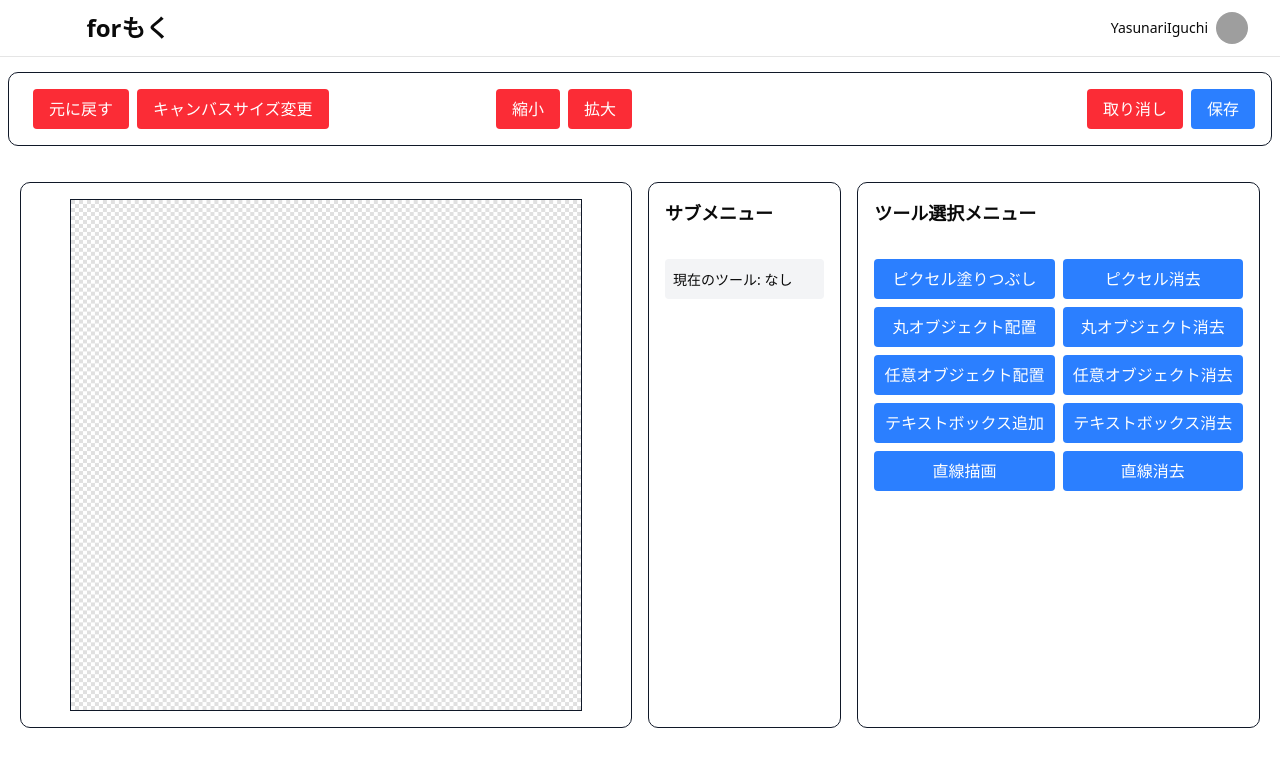
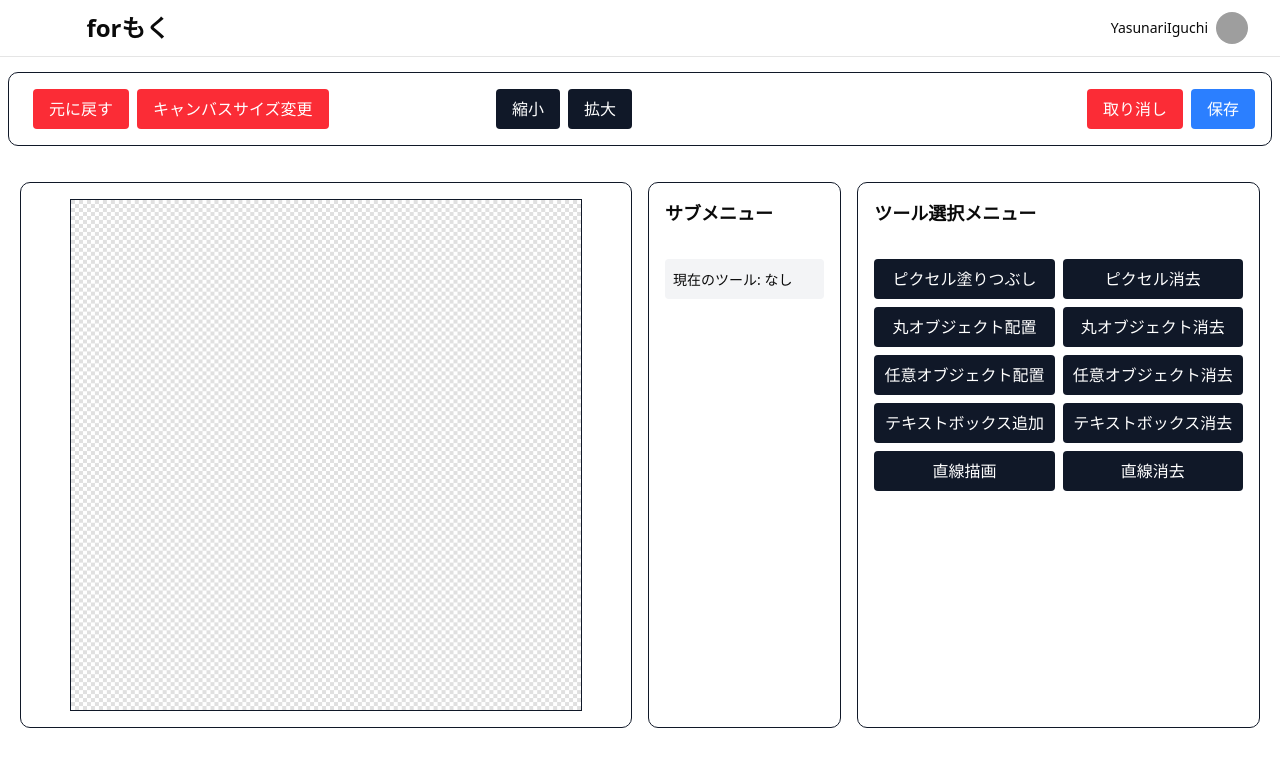
Before and after one commit to study-basic-hackathon/for-moku, a Next.js app in the folder front/: page /event/venueedit/sample in a window 1280 px wide. Shown: the top 766 px of the page. Built offline with nearby package versions, Linux system fonts and the light colour scheme; grey boxes are pictures that could not be loaded.

Commit message:
【イベント】【間取り編集】ツールの仕様決めやサンプル画面の作成などの下準備 #44
ボタンの色がテキトーすぎたので修正

```diff
--- a/front/src/components/templates/event/venueedit/VenueActionHeader.tsx
+++ b/front/src/components/templates/event/venueedit/VenueActionHeader.tsx
@@ -12,10 +12,10 @@ export default function VenueActionHeader() {
             </button>
           </div>
           <div className="flex space-x-2">
-            <button className="px-4 py-2 bg-red-500 text-white rounded hover:bg-red-600">
+            <button className="px-4 py-2 bg-gray-900 text-white rounded hover:bg-gray-600">
               縮小
             </button>
-            <button className="px-4 py-2 bg-red-500 text-white rounded hover:bg-red-600">
+            <button className="px-4 py-2 bg-gray-900 text-white rounded hover:bg-gray-600">
               拡大
             </button>
           </div>
@@ -24,7 +24,7 @@ export default function VenueActionHeader() {
           <button className="px-4 py-2 bg-red-500 text-white rounded hover:bg-red-600">
             取り消し
           </button>
-          <button className="px-4 py-2 bg-blue-500 text-white rounded hover:bg-red-600">
+          <button className="px-4 py-2 bg-blue-500 text-white rounded hover:bg-blue-600">
             保存
           </button>
         </div>
--- a/front/src/components/templates/event/venueedit/VenueToolSelectionMenu.tsx
+++ b/front/src/components/templates/event/venueedit/VenueToolSelectionMenu.tsx
@@ -16,13 +16,13 @@ export default function VenueToolSelectionMenu({ selectedTool, onToolSelect }: V
           <div className="grid grid-cols-6 xl:grid-cols-1 gap-2">
             <div className="col-span-1 grid grid-cols-1 xl:grid-cols-2 grid-rows-2 xl:grid-rows-1 gap-2">
               <button
-                className="w-full p-2 bg-blue-500 text-white rounded hover:bg-blue-600"
+                className="w-full p-2 bg-gray-900 text-white rounded hover:bg-gray-600"
                 onClick={() => onToolSelect('ピクセル塗りつぶし')}
               >
                 ピクセル塗りつぶし
               </button>
               <button
-                className="w-full p-2 bg-blue-500 text-white rounded hover:bg-blue-600"
+                className="w-full p-2 bg-gray-900 text-white rounded hover:bg-gray-600"
                 onClick={() => onToolSelect('ピクセル消去')}
               >
                 ピクセル消去
@@ -31,13 +31,13 @@ export default function VenueToolSelectionMenu({ selectedTool, onToolSelect }: V
 
             <div className="col-span-1 grid grid-cols-1 xl:grid-cols-2 grid-rows-2 xl:grid-rows-1 gap-2">
               <button
-                className="w-full p-2 bg-blue-500 text-white rounded hover:bg-blue-600"
+                className="w-full p-2 bg-gray-900 text-white rounded hover:bg-gray-600"
                 onClick={() => onToolSelect('丸オブジェクト配置')}
               >
                 丸オブジェクト配置
               </button>
               <button
-                className="w-full p-2 bg-blue-500 text-white rounded hover:bg-blue-600"
+                className="w-full p-2 bg-gray-900 text-white rounded hover:bg-gray-600"
                 onClick={() => onToolSelect('丸オブジェクト消去')}
               >
                 丸オブジェクト消去
@@ -46,13 +46,13 @@ export default function VenueToolSelectionMenu({ selectedTool, onToolSelect }: V
 
             <div className="col-span-1 grid grid-cols-1 xl:grid-cols-2 grid-rows-2 xl:grid-rows-1 gap-2">
               <button
-                className="w-full p-2 bg-blue-500 text-white rounded hover:bg-blue-600"
+                className="w-full p-2 bg-gray-900 text-white rounded hover:bg-gray-600"
                 onClick={() => onToolSelect('任意オブジェクト配置')}
               >
                 任意オブジェクト配置
               </button>
               <button
-                className="w-full p-2 bg-blue-500 text-white rounded hover:bg-blue-600"
+                className="w-full p-2 bg-gray-900 text-white rounded hover:bg-gray-600"
                 onClick={() => onToolSelect('任意オブジェクト消去')}
               >
                 任意オブジェクト消去
@@ -61,13 +61,13 @@ export default function VenueToolSelectionMenu({ selectedTool, onToolSelect }: V
 
             <div className="col-span-1 grid grid-cols-1 xl:grid-cols-2 grid-rows-2 xl:grid-rows-1 gap-2">
               <button
-                className="w-full p-2 bg-blue-500 text-white rounded hover:bg-blue-600"
+                className="w-full p-2 bg-gray-900 text-white rounded hover:bg-gray-600"
                 onClick={() => onToolSelect('テキストボックス追加')}
               >
                 テキストボックス追加
               </button>
               <button
-                className="w-full p-2 bg-blue-500 text-white rounded hover:bg-blue-600"
+                className="w-full p-2 bg-gray-900 text-white rounded hover:bg-gray-600"
                 onClick={() => onToolSelect('テキストボックス消去')}
               >
                 テキストボックス消去
@@ -76,13 +76,13 @@ export default function VenueToolSelectionMenu({ selectedTool, onToolSelect }: V
 
             <div className="col-span-1 grid grid-cols-1 xl:grid-cols-2 grid-rows-2 xl:grid-rows-1 gap-2">
               <button
-                className="w-full p-2 bg-blue-500 text-white rounded hover:bg-blue-600"
+                className="w-full p-2 bg-gray-900 text-white rounded hover:bg-gray-600"
                 onClick={() => onToolSelect('直線描画')}
               >
                 直線描画
               </button>
               <button
-                className="w-full p-2 bg-blue-500 text-white rounded hover:bg-blue-600"
+                className="w-full p-2 bg-gray-900 text-white rounded hover:bg-gray-600"
                 onClick={() => onToolSelect('直線消去')}
               >
                 直線消去
```
